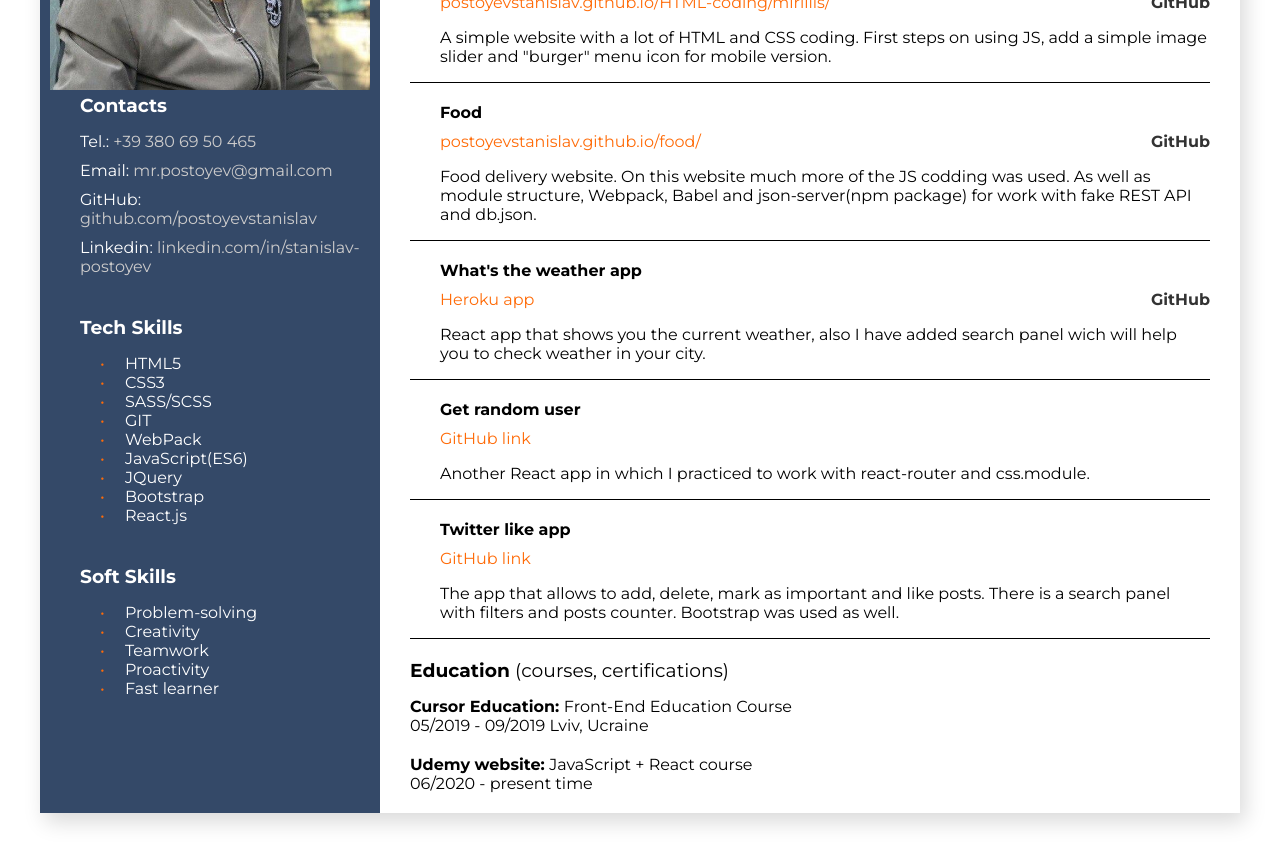
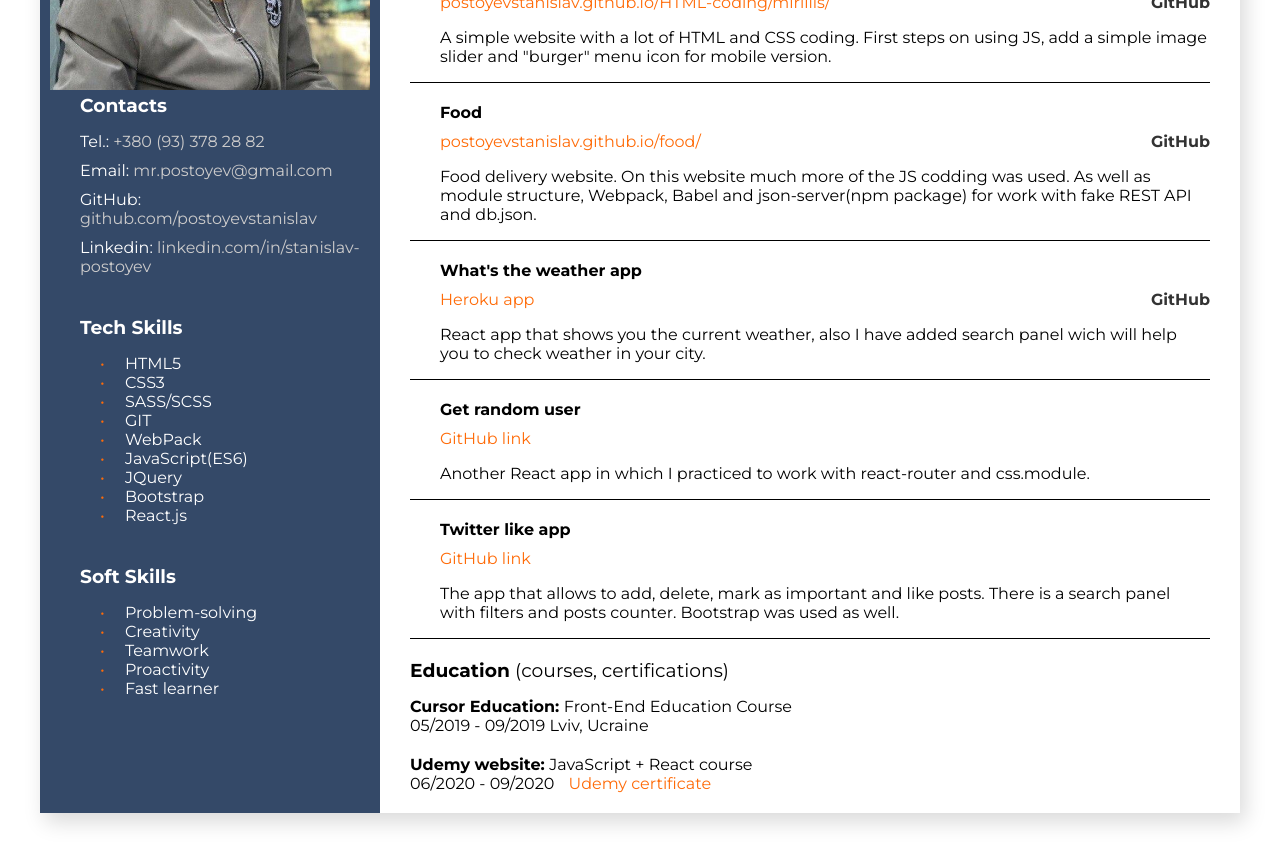
Before and after one commit to postoyevstanislav/resume, a plain HTML site: page index.html in a window 1280 px wide. Shown: the part 320-1173 px from the top of the page. Drawn offline with Linux system fonts and the light colour scheme.

Commit message:
refreshing

```diff
--- a/index.html
+++ b/index.html
@@ -17,7 +17,7 @@
                 <div class="contacts padding-block">
                     <h3>Contacts</h3>
                    <div class="contact-info"> Tel.:
-                       <a href="tel:+393806950465">+39 380 69 50 465</a>
+                       <a href="tel:+393806950465">+380 (93) 378 28 82</a>
                     </div>
                     <div class="contact-info"> Email:
                         <a target="_blank" href="mailto:mr.postoyev@gmail.com">mr.postoyev@gmail.com</a>
@@ -145,7 +145,10 @@
                 <div class="education-content">
                     <h4>Udemy website: <span class="light-font">JavaScript + React course</span>
                     </h4>
-                    06/2020 - present time
+                    <div class="udemy-certificate">
+                        06/2020 - 09/2020
+                        <a target="_blank" href="https://www.udemy.com/certificate/UC-2a6f3b4b-366f-4bad-8740-347ed84ea486/">Udemy certificate</a>
+                    </div>
                 </div>
             </div>
         </div>
--- a/styles/style.css
+++ b/styles/style.css
@@ -106,3 +106,9 @@ h3 {
 .education-content {
     margin-bottom: 20px;
 }
+
+.udemy-certificate a {
+    text-decoration: none;
+    color: #ff6b08;
+    margin-left: 10px;
+}
```
